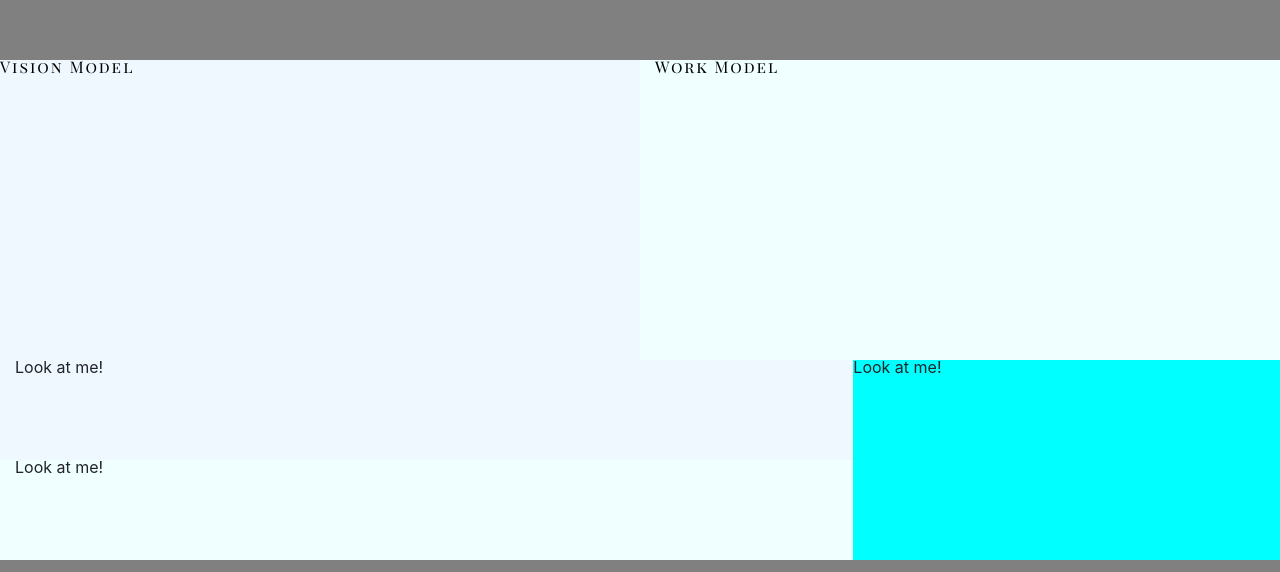
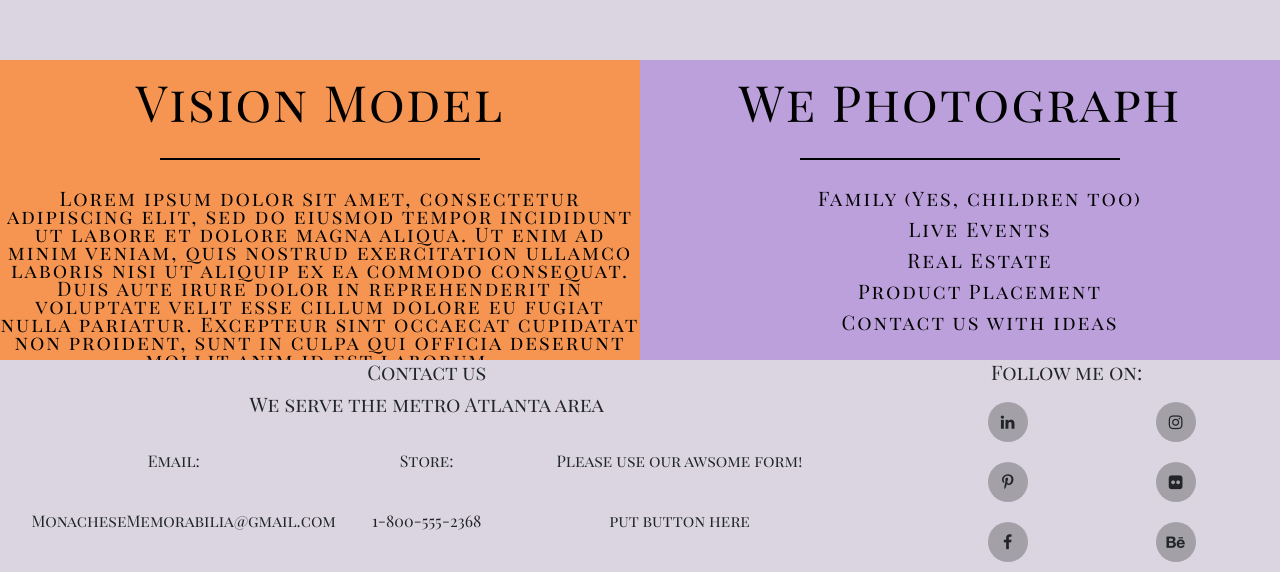
Before and after one commit to Richardaeld/MonaMemorabilia, a plain HTML site: page index.html in a window 1280 px wide. Shown: the part 730-1302 px from the top of the page. Drawn offline with nearby package versions, Linux system fonts and the light colour scheme; a web font is replaced by a local one.

Commit message:
finalized color subhero frame + added text(half ipsum), put text in footer and colored

```diff
--- a/assets/css/css.css
+++ b/assets/css/css.css
@@ -14,6 +14,8 @@ body { /* all pass */
     padding: 0;
     border: 0;
     line-height: .9;
+    width: 100%;
+    text-align: center;
 }
 
 .container-fluid { /* all pass */
@@ -29,7 +31,7 @@ body { /* all pass */
 
 
 body {
-    background-color: gray;
+    background-color:#dad5e0
 }
 
 .nav-home {
@@ -171,38 +173,122 @@ body {
 
 /*-------------------------  DEMO  ---------------------------*/
 
+
+/*-------------------------  SUB HERO  ---------------------------*/
+
 .vision-work div {
     height: 300px;
     font-family: "Playfair Display SC", sans-serif;
     letter-spacing: 2px;
     font-weight: 300;
     color: #000;
+    text-align: center;
 }
 
 .vision{
-    background-color: aliceblue;
+    background-color: #f69552;
 }
 
 .work {
-    background-color: azure;
+    background-color: #bca0dc;
 }
 
+.vision h3,
+.work h3 {
+    letter-spacing: 2px;
+    font-size: 50px;
+    padding-top: 12px;
+    padding-bottom: 10px;
+}
+
+.vision p {
+    padding-top: 13px;
+    font-size: 20px;
+}
+
+.work ul li {
+    font-size: 20px;
+    padding-top: 13px;
+    list-style-type: none;
+}
+
+
+hr {
+    border-top: 2px solid black;
+    width: 50%;
+}
+
+
+/*-------------------------  FOOTER  ---------------------------*/
+
 .footer-frame div{
+    font-family: "Playfair Display SC", sans-serif;
     display: inline-block;
 }
 
 .footer-contact {
-    background-color: aliceblue;
+    background-color: #dad5e0;
     height: 100px;
 }
 
 .footer-area {
-    background-color: azure;
+    background-color: #dad5e0;
     height: 100px;
     display: inline;
 }
 
 .footer-social {
-    background-color: aqua;
+    font-family: "Playfair Display SC", sans-serif;
+    background-color: #dad5e0;
     height: 200px;
 }
+
+.footer-social h5 {
+    text-align: center;
+}
+
+.footer-social ul {
+    list-style-type: none;
+
+}
+
+.footer-social ul li {
+
+    display: inline;
+        padding: 3% 7%;
+
+}
+
+.footer-social ul li i {
+    width: 40px;
+    height: 40px;
+    border-radius: 50%;
+    margin: 10px 30px 10px 40px;
+    background-color: rgba(0,0,0,.25);
+    position: inherit;
+    text-align: center;
+    padding-top: 12px;
+}
+
+.footer-contact div h5 {
+   /* font-size: 23px;*/
+}
+
+.footer-lock {
+    padding: 30px 0;
+
+}
+
+.footer-key {
+    padding: 30px 0;
+
+}
+
+.x {
+    text-align: center;
+}
+
+.footer-contact div {
+    display: inline-block;
+    width: 100%;
+}
--- a/index.html
+++ b/index.html
@@ -80,7 +80,7 @@
 	<!------------------- Hero Image w/ business name (possible built in nav bar)  ------------------------------>
 <section class="container-fluid">
 
-<div class="row">
+<div class="row no-gutters">
 <div class="col-12 hero hero-frame">
 </div>
 
@@ -89,14 +89,32 @@
 	<!------------------- Sub hero header or Vision/What we do (undecided)   ------------------------------>
 <section>
     <div class="container-fluid">
-        <div class="row vision-work">
+        <div class="row vision-work no-gutters">
 
             <div class="col-6 vision">
-                <span>Vision Model</span>
+                <h3>Vision Model</h3>
+                <hr>
+                <p>
+                    Lorem ipsum dolor sit amet, consectetur adipiscing elit, sed do eiusmod tempor incididunt ut labore
+                    et dolore magna aliqua. Ut enim ad minim veniam, quis nostrud exercitation ullamco laboris nisi ut
+                    aliquip ex ea commodo consequat. Duis aute irure dolor in reprehenderit in voluptate velit esse cillum
+                    dolore eu fugiat nulla pariatur. Excepteur sint occaecat cupidatat non proident, sunt in culpa qui officia
+                    deserunt mollit anim id est laborum.
+                </p>
             </div>
 
             <div class="col-6 work">
-                <span>Work Model</span>
+                <h3>We Photograph</h3>
+                <hr>
+                    <ul>
+                        <li><span>Family (Yes, children too)</span></li>
+                        <li><span>Live Events</span></li>
+                        <li><span>Real Estate</span></li>
+                        <li><span>Product Placement</span></li>
+                        <li><span>Contact us with ideas</span></li>
+
+                    </ul>
+
             </div>
 
         </div>
@@ -104,21 +122,85 @@
 </section>
 	<!------------------- Footer (contact/area/social)  ------------------------------>
 	<footer>
-		<div class="row">
+		<div class="row no-gutters">
 			<div class="col-12">
 				<div class="row no-gutters container-fluid footer-frame">
 
-					<div class="col-8 ">
-						<div class="col footer-contact"><span>Look at me!</span></div>
-                        <div class="col footer-area"><span>Look at me!</span></div>
+					<div class="col-8 no-gutters">
 
+						<div class="col footer-contact">
+							<div class="row no-gutters">
+								<h5>Contact us</h5>
+								<h5>We serve the metro Atlanta area</h5>
+								<div class="col-4 x">
+									<p class="footer-lock">Email:</p>
+									<span class="footer-key">MonacheseMemorabilia@gmail.com</span>
+								</div>
 
+								<div class="col-3 x">
+									<p class="footer-lock">Store:</p>
+									<span class="footer-key">1-800-555-2368</span>
+								</div>
+
+								<div class="col-4 x">
+									<p class="footer-lock">Please use our awsome form!</p>
+									<span class="footer-key">put button here</span>
+								</div>
+							</div>
+						</div>
 					</div>
+					<div class="col-4 footer-social">
+						<h5>Follow me on:</h5>
+						<ul>
+
+							<li>
+								<a>
+									<i class="fa fa-linkedin"></i>
+									<!--<span>linkedin</span>-->
+								</a>
+							</li>
+
+							<li>
+								<a>
+									<i class="fa fa-instagram"></i>
+									<!--<span>Instagram</span>-->
+								</a>
+							</li>
+
+							<li>
+								<a>
+									<i class="fa fa-pinterest-p"></i>
+									<!--<span>Pinterest</span>-->
+								</a>
+							</li>
 
 
 
-						<div class="col-4 footer-social">
-						<span>Look at me!</span>
+							<li>
+								<a>
+									<i class="fa fa-flickr"></i>
+									<!--<span>Flicker</span>-->
+								</a>
+							</li>
+
+							<li>
+								<a>
+									<i class="fa fa-facebook-f"></i>
+									<!--<span>FB</span>-->
+								</a>
+							</li>
+
+							<li>
+								<a>
+									<i class="fa fa-behance"></i>
+									<!--<span>behence</span> -->
+								</a>
+							</li>
+
+
+						</ul>
+
+
 					</div>
 
 
```
